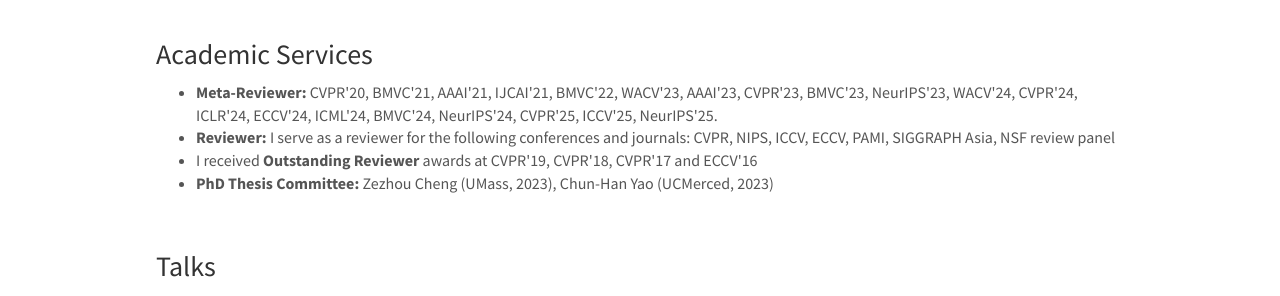
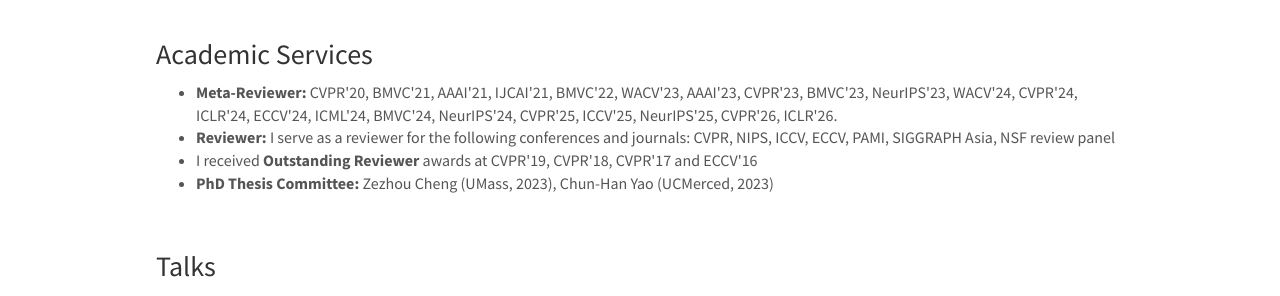
Before and after one commit to varunjampani/varunjampani.github.io, a Jekyll site: the page built from _pages/experience.md, in a window 1280 px wide and 900 px high, scrolled down 340 px. Shown: the part 178-474 px from the top of the window. Built offline with Jekyll 4.4.1, drawn with Linux system fonts in a browser that asks for light colours; nearby versions of some CDN libraries.

Commit message:
Update experience.md

```diff
--- a/_pages/experience.md
+++ b/_pages/experience.md
@@ -31,7 +31,7 @@ permalink: /experience
 
 <h3>Academic Services</h3>
 <ul>
-<li><strong>Meta-Reviewer:</strong> CVPR'20, BMVC'21, AAAI'21, IJCAI'21, BMVC'22, WACV'23, AAAI'23, CVPR'23, BMVC'23, NeurIPS'23, WACV'24, CVPR'24, ICLR'24, ECCV'24, ICML'24, BMVC'24, NeurIPS'24, CVPR'25, ICCV'25, NeurIPS'25.</li>
+<li><strong>Meta-Reviewer:</strong> CVPR'20, BMVC'21, AAAI'21, IJCAI'21, BMVC'22, WACV'23, AAAI'23, CVPR'23, BMVC'23, NeurIPS'23, WACV'24, CVPR'24, ICLR'24, ECCV'24, ICML'24, BMVC'24, NeurIPS'24, CVPR'25, ICCV'25, NeurIPS'25, CVPR'26, ICLR'26.</li>
 <li><strong>Reviewer:</strong> I serve as a reviewer for the following conferences and journals: CVPR, NIPS, ICCV, ECCV, PAMI, SIGGRAPH Asia, NSF review panel</li>
 <li>I received <strong>Outstanding Reviewer</strong> awards at CVPR'19, CVPR'18, CVPR'17 and ECCV'16 </li>
 <li><strong>PhD Thesis Committee:</strong> Zezhou Cheng (UMass, 2023), Chun-Han Yao (UCMerced, 2023)</li>
```
